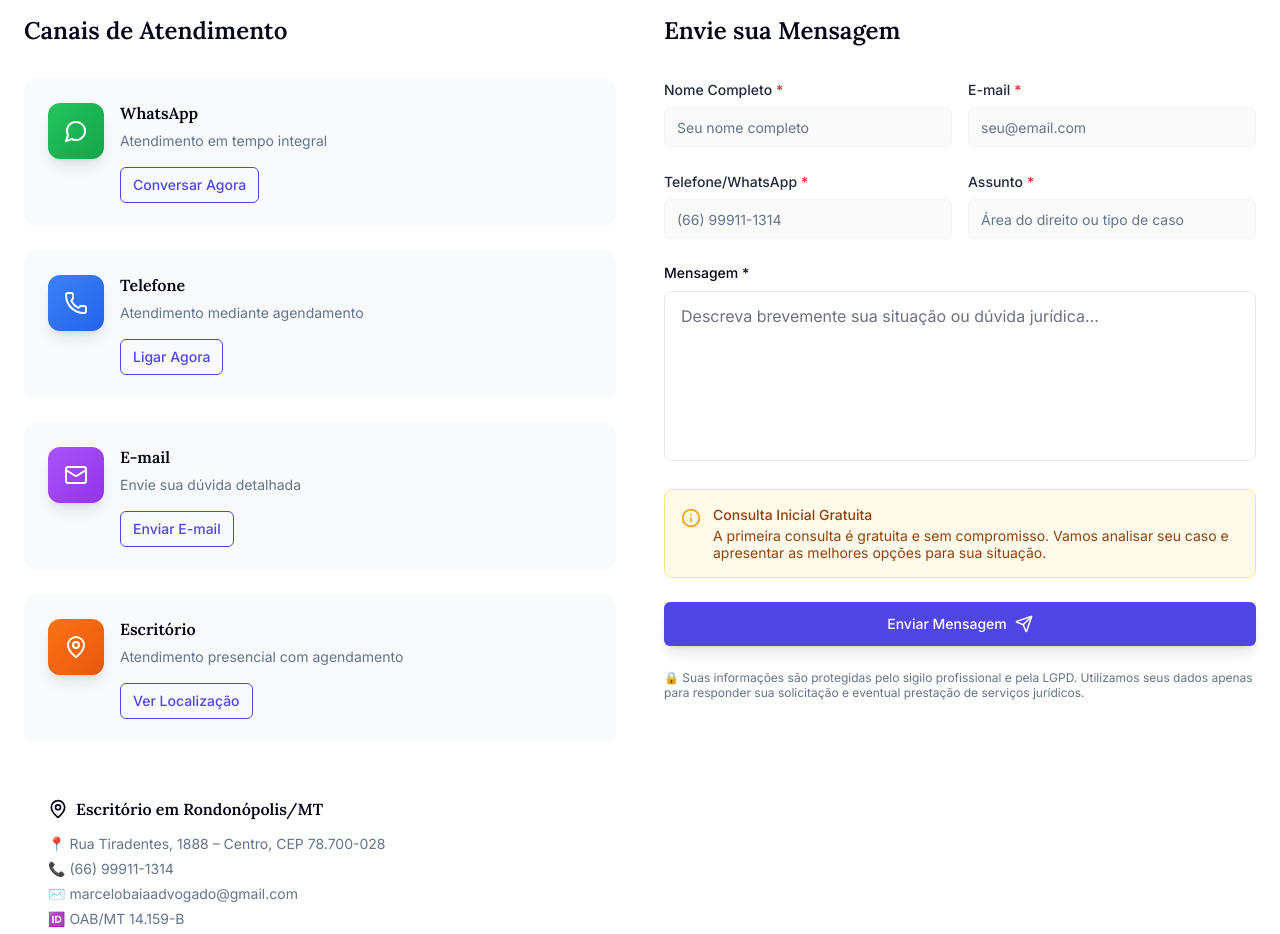
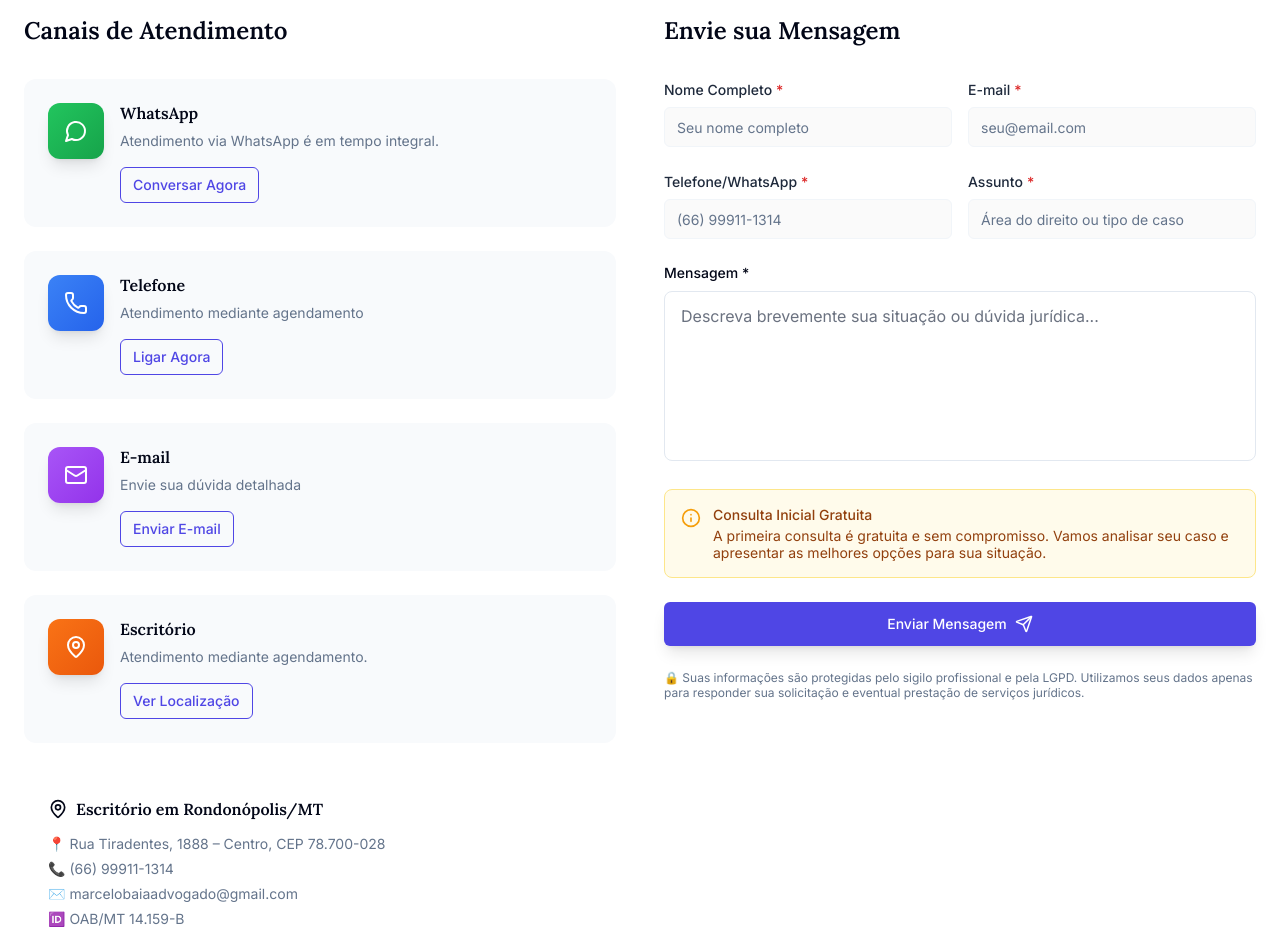
Before and after one commit to xIceWizarDx/Marcelo_Advocacia, a React (Vite) app: page / in a window 1280 px wide. Shown: the part 7180-8114 px from the top of the page. Built offline with nearby package versions, Linux system fonts and the light colour scheme.

Commit message:
Standardize contact availability phrasing

```diff
--- a/src/pages/about-marcelo-ba-a/components/ContactSection.jsx
+++ b/src/pages/about-marcelo-ba-a/components/ContactSection.jsx
@@ -17,7 +17,7 @@ const ContactSection = () => {
     {
       icon: "MessageCircle",
       title: "WhatsApp",
-      description: "Atendimento em tempo integral",
+      description: "Atendimento via WhatsApp é em tempo integral.",
       action: "Conversar Agora",
       color: "from-green-500 to-green-600",
       onClick: () => window.open('https://wa.me/5566999111314', '_blank')
@@ -41,7 +41,7 @@ const ContactSection = () => {
     {
       icon: "MapPin",
       title: "Escritório",
-      description: "Atendimento presencial com agendamento",
+      description: "Atendimento mediante agendamento.",
       action: "Ver Localização",
       color: "from-orange-500 to-orange-600",
       onClick: () => window.open('https://maps.google.com/?q=Rua+Tiradentes,+1888+Centro+Rondonópolis+MT', '_blank')
@@ -137,7 +137,7 @@ const ContactSection = () => {
                 <p>📞 (66) 99911-1314</p>
                 <p>✉️ marcelobaiaadvogado@gmail.com</p>
                 <p>🆔 OAB/MT 14.159-B</p>
-                <p>🕒 Atendimento mediante agendamento. WhatsApp em tempo integral</p>
+                <p>🕒 Atendimento mediante agendamento. Atendimento via WhatsApp é em tempo integral.</p>
               </div>
             </div>
           </div>
--- a/src/pages/contact-consultation-hub/components/ContactMethods.jsx
+++ b/src/pages/contact-consultation-hub/components/ContactMethods.jsx
@@ -13,7 +13,7 @@ const ContactMethods = ({ onWhatsAppClick, onPhoneClick, onEmailClick }) => {
       buttonColor: 'bg-green-600 hover:bg-green-700',
       action: onWhatsAppClick,
       buttonText: 'Conversar Agora',
-      details: '(66) 99911-1314 • Atendimento em tempo integral',
+      details: '(66) 99911-1314 • Atendimento via WhatsApp é em tempo integral.',
       recommended: true
     },
     {
--- a/src/pages/contact-consultation-hub/components/OfficeLocation.jsx
+++ b/src/pages/contact-consultation-hub/components/OfficeLocation.jsx
@@ -10,13 +10,13 @@ const OfficeLocation = () => {
   };
 
   const businessHours = [
-    { day: 'Segunda-feira', hours: 'Mediante agendamento', isToday: false },
-    { day: 'Terça-feira', hours: 'Mediante agendamento', isToday: false },
-    { day: 'Quarta-feira', hours: 'Mediante agendamento', isToday: true },
-    { day: 'Quinta-feira', hours: 'Mediante agendamento', isToday: false },
-    { day: 'Sexta-feira', hours: 'Mediante agendamento', isToday: false },
-    { day: 'Sábado', hours: 'Mediante agendamento', isToday: false },
-    { day: 'Domingo', hours: 'Mediante agendamento', isToday: false }
+    { day: 'Segunda-feira', hours: 'Atendimento mediante agendamento', isToday: false },
+    { day: 'Terça-feira', hours: 'Atendimento mediante agendamento', isToday: false },
+    { day: 'Quarta-feira', hours: 'Atendimento mediante agendamento', isToday: true },
+    { day: 'Quinta-feira', hours: 'Atendimento mediante agendamento', isToday: false },
+    { day: 'Sexta-feira', hours: 'Atendimento mediante agendamento', isToday: false },
+    { day: 'Sábado', hours: 'Atendimento mediante agendamento', isToday: false },
+    { day: 'Domingo', hours: 'Atendimento mediante agendamento', isToday: false }
   ];
 
   const facilities = [
@@ -158,7 +158,7 @@ const OfficeLocation = () => {
                 <Icon name="MessageCircle" size={24} />
               </div>
               <h4 className="font-semibold mb-1">WhatsApp</h4>
-              <p className="text-indigo-100">Atendimento em tempo integral</p>
+              <p className="text-indigo-100">Atendimento via WhatsApp é em tempo integral.</p>
             </div>
           </div>
         </div>
--- a/src/pages/homepage/components/ContactSection.jsx
+++ b/src/pages/homepage/components/ContactSection.jsx
@@ -29,7 +29,7 @@ const ContactSection = () => {
     {
       icon: 'MessageCircle',
       title: 'WhatsApp',
-      description: 'Atendimento em tempo integral',
+      description: 'Atendimento via WhatsApp é em tempo integral.',
       value: '(66) 99911-1314',
       action: () => window.open('https://wa.me/5566999111314', '_blank'),
       color: 'text-green-600',
@@ -38,7 +38,7 @@ const ContactSection = () => {
     {
       icon: 'Phone',
       title: 'Telefone',
-      description: 'Mediante agendamento',
+      description: 'Atendimento mediante agendamento.',
       value: '(66) 99911-1314',
       action: () => window.location.href = 'tel:+5566999111314',
       color: 'text-blue-600',
```
